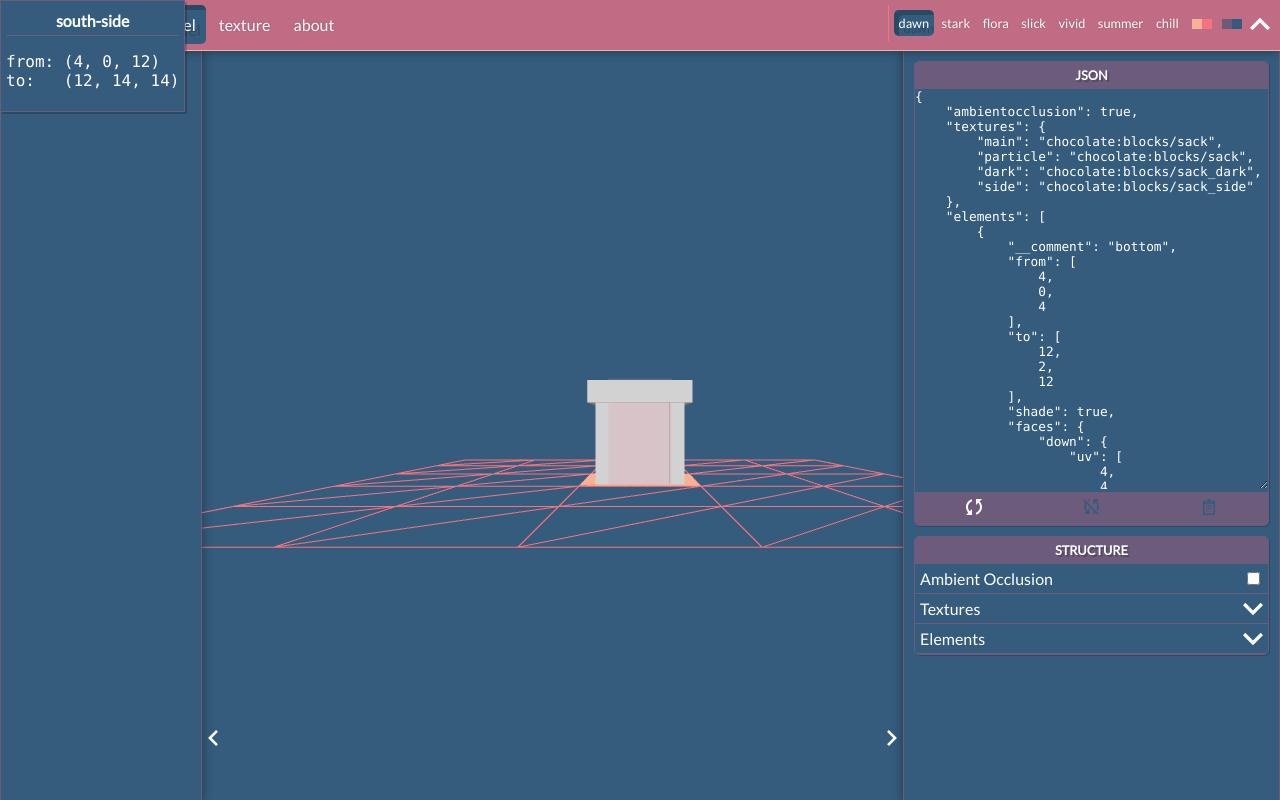
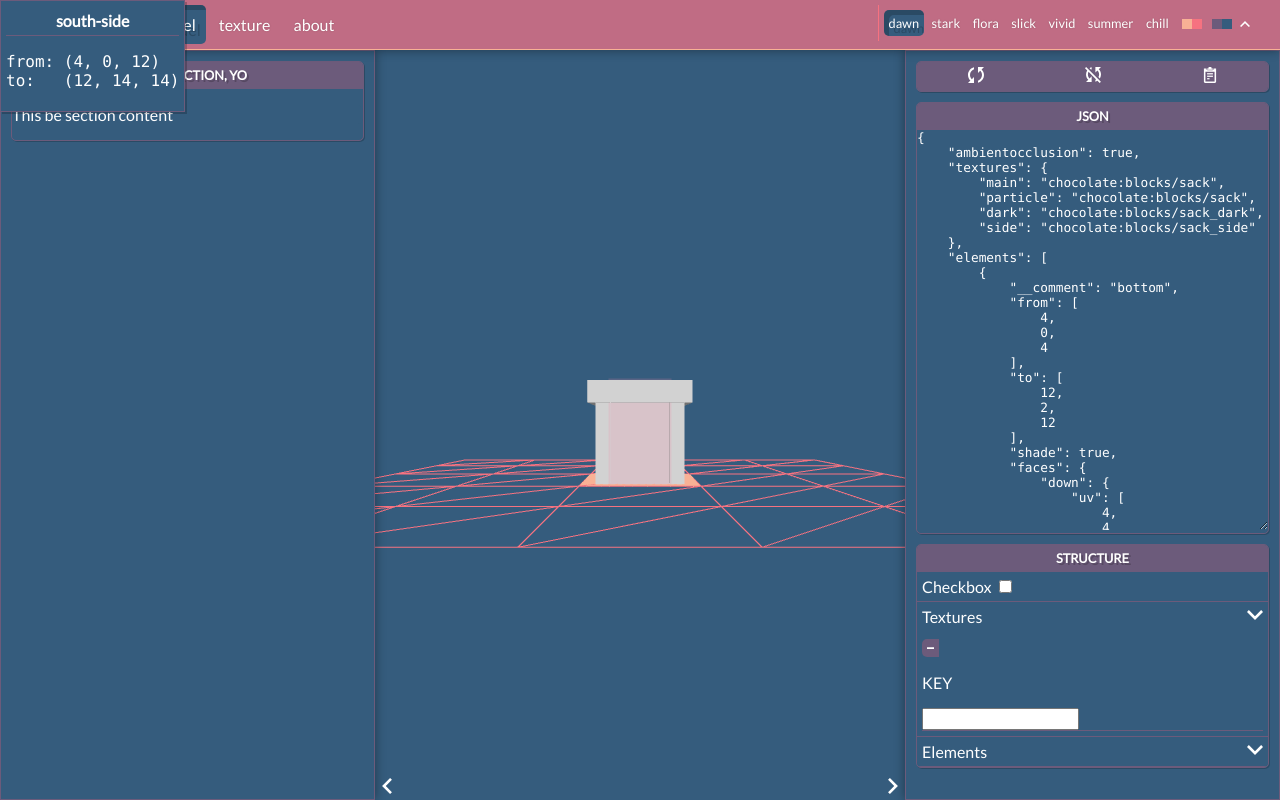
Before and after one commit to Toofifty/mc-modelr, a PHP site: page / in a window 1280 px wide. Run offline with PHP 8.4, Linux system fonts and the light colour scheme.

Commit message:
Work on refactoring css

```diff
--- a/css/app.css
+++ b/css/app.css
@@ -1,92 +1,129 @@
 @import url(https://fonts.googleapis.com/css?family=Lato);
+#model-structure {
+  /* generic ul and li */
+  /* action buttons */
+  /* top level headers (AO, textures, elements) */
+  /* lower-level headers */ }
+  #model-structure ul {
+    display: block;
+    list-style-type: none;
+    padding: 0;
+    margin: 0; }
+    #model-structure ul li {
+      border-bottom: 1px solid #547A82;
+      padding: 0;
+      width: 100%; }
+  #model-structure .action, #model-structure #structure .content ul li ul .action-notleft, #structure .content ul li ul #model-structure .action-notleft, #model-structure #structure .content ul li ul .action-double, #structure .content ul li ul #model-structure .action-double {
+    border-radius: 5px 0 0 5px;
+    height: 18px;
+    overflow: visible;
+    padding: 5px;
+    vertical-align: middle;
+    width: 17px; }
+  #model-structure .top-level-header {
+    padding: 5px;
+    /* header text */
+    /* icon to toggle section collapse */ }
+    #model-structure .top-level-header p {
+      display: inline-block;
+      margin: 0; }
+    #model-structure .top-level-header .toggle-collapse {
+      float: right;
+      transform: rotate(180deg);
+      transition: 0.5s;
+      vertical-align: middle; }
+  #model-structure .level-header {
+    border-radius: 5px; }
+  #model-structure .level-header:hover {
+    background: #547A82; }
+  #model-structure .level-list {
+    padding: 5px; }
+
+* {
+  box-sizing: border-box; }
+
 .hidden {
   display: none;
   background: #F00 !important; }
 
+/* div containing all functionality */
 .app {
+  color: #FFF;
   display: block;
-  color: #FFF;
+  float: left;
   height: calc(100vh - 50px);
+  margin-top: 50px;
+  transition: 0.5s;
   width: 100%;
-  margin-top: 50px;
-  transition: 0.5s; }
-  .app #control-panel, .app #code-panel {
-    position: fixed;
-    top: 50px;
+  /* UI side panels */
+  /* left and right panel positioning */ }
+  .app .side-panel {
     background: #5A5050;
     border: 1px solid #547A82;
+    box-shadow: 0 0 10px rgba(0, 0, 0, 0.4);
+    height: calc(100% - 50px);
     max-width: 45%;
-    min-width: 200px;
-    height: calc(100% - 50px);
-    box-shadow: 0px 0px 10px rgba(0, 0, 0, 0.4);
-    transition: 0.5s; }
-    .app #control-panel #control, .app #code-panel #control {
-      display: inline-block;
-      width: calc(100% - 30px);
-      padding: 10px;
-      overflow-y: scroll; }
-    .app #control-panel #control-resize, .app #code-panel #control-resize {
-      position: absolute;
-      padding: 5px;
-      bottom: 50px;
-      right: -25px;
-      transform: rotate(270deg);
-      fill: #FFF;
-      transition: 0.5s; }
-    .app #control-panel #control-resize:hover, .app #code-panel #control-resize:hover {
-      fill: #3EACA8;
-      cursor: pointer; }
-    .app #control-panel .toggled, .app #code-panel .toggled {
-      transform: rotate(90deg) !important; }
-  .app #code-panel {
     min-width: 375px;
-    right: 0px; }
-    .app #code-panel #code-container {
-      display: inline-block;
-      width: calc(100% - 20px);
+    position: absolute;
+    top: 50px;
+    transition: 0.5s;
+    /* container inside panels, used for scrolling */
+    /* resize control arrow */ }
+    .app .side-panel .panel-container {
       height: 100%;
       padding: 10px;
-      overflow: scroll; }
-    .app #code-panel #code-resize {
-      position: absolute;
-      padding: 5px;
-      bottom: 50px;
-      left: -25px;
-      transform: rotate(90deg);
+      width: 100%; }
+    .app .side-panel .resizer {
+      bottom: 0;
+      cursor: col-resize;
       fill: #FFF;
-      transition: 0.5s; }
-    .app #code-panel #code-resize:hover {
-      fill: #3EACA8;
-      cursor: pointer; }
-    .app #code-panel .toggled {
-      transform: rotate(270deg) !important; }
+      margin: 5px;
+      position: absolute; }
+    .app .side-panel .resizer:hover {
+      fill: #3EACA8; }
+    .app .side-panel .resizer-left {
+      right: -26px;
+      transform: rotate(270deg); }
+    .app .side-panel .resizer-right {
+      left: -26px;
+      transform: rotate(90deg); }
+    .app .side-panel .resizer-left-toggled {
+      transform: rotate(90deg); }
+    .app .side-panel .resizer-right-toggled {
+      transform: rotate(270deg); }
+  .app .side-panel-left {
+    left: 0; }
+  .app .side-panel-right {
+    right: 0; }
 
-.slim-app {
-  margin-top: 30px;
-  height: calc(100vh - 30px); }
-  .slim-app #control-panel, .slim-app .app #code-panel, .app .slim-app #code-panel, .slim-app #code-panel {
+/* slim app sizings, to fit with slim navigation bar */
+.app-slim {
+  height: calc(100vh - 30px);
+  margin-top: 30px; }
+  .app-slim .side-panel {
+    height: calc(100% - 30px);
     top: 30px; }
-  .slim-app #control-resize, .slim-app #code-resize {
-    bottom: 30px !important; }
-  .slim-app #canvas {
+  .app-slim #canvas {
     height: calc(100vh - 30px) !important; }
 
+/* generic sub-panel sections */
 .section {
   border: 1px solid #547A82;
   border-radius: 5px;
-  box-shadow: 1px 1px 0px rgba(0, 0, 0, 0.2);
+  box-shadow: 1px 1px 0 rgba(0, 0, 0, 0.2);
   margin-bottom: 10px;
-  overflow-y: hidden; }
+  overflow-y: hidden;
+  /* section header */ }
   .section h4 {
-    text-align: center;
-    padding: 5px;
-    margin: 0px;
     background: #547A82;
     border-bottom: 1px solid #547A82;
-    text-shadow: 2px 2px 0px rgba(0, 0, 0, 0.2);
-    text-transform: uppercase;
-    font-size: 0.8em; }
-  .section .content {
+    font-size: 0.8em;
+    margin: 0;
+    padding: 5px;
+    text-align: center;
+    text-shadow: 2px 2px 0 rgba(0, 0, 0, 0.2);
+    text-transform: uppercase; }
+  .section .section-content {
     color: #FFF;
     width: 100%;
     background: #5A5050;
@@ -104,66 +141,64 @@
     overflow-y: scroll;
     transition: none;
     color: #FFF;
-    padding: 0px; }
+    padding: 0; }
 
-.hidden-section .content {
-  min-height: 0px !important;
-  height: 0px !important;
+.hidden-section .section-content {
+  min-height: 0;
+  height: 0;
   overflow: hidden; }
 .hidden-section #code-text {
-  height: 0px;
-  min-height: 0px; }
+  height: 0;
+  min-height: 0; }
 
-.section-bottom-opts {
+.section-opts {
+  display: flex;
   list-style: none;
-  display: inline-block;
-  padding: 0px;
-  margin: 0px;
+  margin: 0;
+  padding: 0;
   width: 100%; }
-  .section-bottom-opts li {
+  .section-opts li {
     text-align: center;
     display: inline-block;
-    width: calc(33.33333% - 10px);
-    margin: 0px;
-    padding: 5px; }
-    .section-bottom-opts li svg {
-      height: 20px;
-      fill: #FFF; }
-  .section-bottom-opts .disabled svg {
-    fill: #5A5050; }
-  .section-bottom-opts .disabled:hover {
-    background: #547A82; }
+    margin: 0;
+    padding: 5px;
+    flex-grow: 1; }
 
+/* hover tooltip */
 #tooltip {
-  position: fixed;
-  top: 0;
-  left: 0;
   background: #5A5050;
   border: 1px solid #547A82;
   box-shadow: 2px 2px 0px rgba(0, 0, 0, 0.2);
   color: #FFF;
+  left: 0;
+  overflow: hidden;
   padding: 5px;
-  overflow: hidden;
-  z-index: 99; }
+  position: fixed;
+  text-align: center;
+  top: 0;
+  z-index: 99;
+  /* tooltip header (optional) */
+  /* main text */
+  /* monospace text */ }
   #tooltip h4 {
-    text-align: center;
-    margin: 0px;
-    padding: 5px;
-    border-bottom: 1px solid #547A82; }
+    border-bottom: 1px solid #547A82;
+    margin: 0;
+    padding: 5px; }
   #tooltip p {
-    text-align: center;
-    margin: 0px;
-    padding: 5px;
-    font-size: 0.8em; }
+    font-size: 0.8em;
+    margin: 0;
+    padding: 5px; }
   #tooltip pre {
-    font-family: "Monaco", monospace; }
+    font-family: "Monaco", monospace;
+    text-align: left; }
 
-#canvas {
-  width: 100%;
-  height: calc(100vh - 50px); }
-  #canvas canvas {
-    width: 100%;
-    height: 100%; }
+/* three js canvas container */
+.canvas-container {
+  height: calc(100vh - 50px);
+  width: 100%; }
+  .canvas-container canvas {
+    height: 100%;
+    width: 100%; }
 
 #structure .content ul {
   list-style-type: none;
--- a/index.php
+++ b/index.php
@@ -58,32 +58,82 @@
 		</div>
 
 		<div id="app" class="app">
-			<div id="control-panel">
-				<div id="control">
-					<p>Controls here</p>
+			<div id="left-panel" class="side-panel side-panel-left">
+				<div class="panel-container">
+					<div class="section">
+						<h4>This a section, yo</h4>
+						<div class="section-content">
+							<p>This be section content</p>
+						</div>
+					</div>
 				</div>
-				<svg id="control-resize" class="icon">
+				<svg id="left-resize" class="icon resizer resizer-left">
 					<use xlink:href="icons.svg#icon-down"></use>
 				</svg>
 			</div>
-			<div id="canvas"></div>
-			<div id="code-panel">
-				<div id="code-container">
-					<div id="code" class="section">
-						<h4 id="code-title">JSON</h4>
-						<div class="content">
-							<textarea id="code-text"></textarea>
-							<ul id="code-opts" class="section-bottom-opts">
+
+			<div id="canvas" class="canvas-container"></div>
+
+			<div id="right-panel" class="side-panel side-panel-right">
+				<div class="panel-container">
+
+					<div id="model-opts" class="section">
+						<div class="section-content">
+							<ul id="code-opts" class="section-opts">
 								<li id="refresh-model" class="button"><svg class="icon"><use xlink:href="icons.svg#icon-model-refresh"></use></svg></li><li id="auto-refresh" class="button disabled"><svg class="icon"><use xlink:href="icons.svg#icon-toggle-auto-refresh"></use></svg></li><li id="copy-model" class="button disabled"><svg class="icon"><use xlink:href="icons.svg#icon-copy-clipboard"></use></svg></li>
 							</ul>
 						</div>
 					</div>
+
+					<div id="code" class="section">
+						<h4 id="code-title">JSON</h4>
+						<div class="section-content">
+							<textarea id="code-text"></textarea>
+						</div>
+					</div>
+
 					<div id="structure" class="section">
 						<h4 id="structure-title">Structure</h4>
-						<div class="content"></div>
+						<div id="model-structure" class="section-content">
+							<ul>
+								<li>
+									<div class="top-level-header level-header">
+										<p>Checkbox</p>
+										<input type='checkbox'/>
+									</div>
+								</li>
+								<li>
+									<div class="top-level-header level-header">
+										<p>Textures</p>
+										<svg class="icon toggle-collapse">
+											<use xlink:href="icons.svg#icon-down"></use>
+										</svg>
+									</div>
+									<ul class="level-list">
+										<li>
+											<div class='level-header'>
+												<svg class="icon action button">
+													<use xlink:href="icons.svg#icon-minus"></use>
+												</svg>
+												<p class='key'>KEY</p>
+												<input type='text'/>
+											</div>
+										</li>
+									</ul>
+								</li>
+								<li>
+									<div class="top-level-header level-header">
+										<p>Elements</p>
+										<svg class="icon toggle-collapse">
+											<use xlink:href="icons.svg#icon-down"></use>
+										</svg>
+									</div>
+								</li>
+							</ul>
+						</div>
 					</div>
 				</div>
-				<svg id="code-resize" class="icon">
+				<svg id="right-resize" class="icon resizer resizer-right">
 					<use xlink:href="icons.svg#icon-down"></use>
 				</svg>
 			</div>
--- a/js/model.js
+++ b/js/model.js
@@ -108,7 +108,7 @@ var Model = function(json, child=null) {
 		Build HTML into the #structure element
 	*/
 	this.build_structure = function() {
-		var section = $("#structure > .content");
+		var section = $("#structure > .section-content");
 		// ensure element is clear
 		section.children().remove();
 
--- a/js/nav.js
+++ b/js/nav.js
@@ -6,13 +6,13 @@ $(document).ready(function() {
 
 	if (Cookies.get("slim-header") == "true") {
 		$("#header").addClass("slim-header");
-		$("#app").addClass("slim-app");
+		$("#app").addClass("app-slim");
 	}
 
 	/* toggle slim header */
 	$("#slim-toggle").click(function() {
 		$("#header").toggleClass("slim-header");
-		$("#app").toggleClass("slim-app");
+		$("#app").toggleClass("app-slim");
 
 		Cookies.set("slim-header", $("#header").hasClass("slim-header"));
 	});
--- a/js/render.js
+++ b/js/render.js
@@ -40,7 +40,7 @@ $(document).ready(function() {
 		remove_model(model);
 		model = new Model(JSON.parse(json));
 
-		model.build_structure();
+		//model.build_structure();
 	}
 
 	/*
```
Also changed, not shown: css/_structure.scss (added, +73 -0 lines), css/app.scss (+95 -129 lines), js/control.js (+44 -44 lines).
